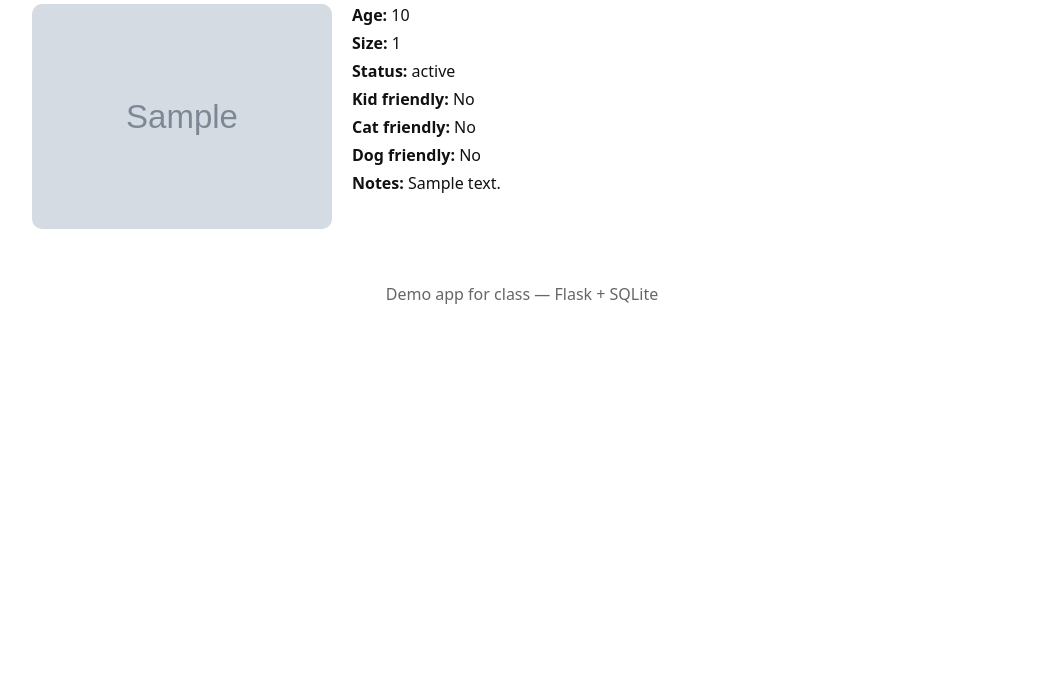
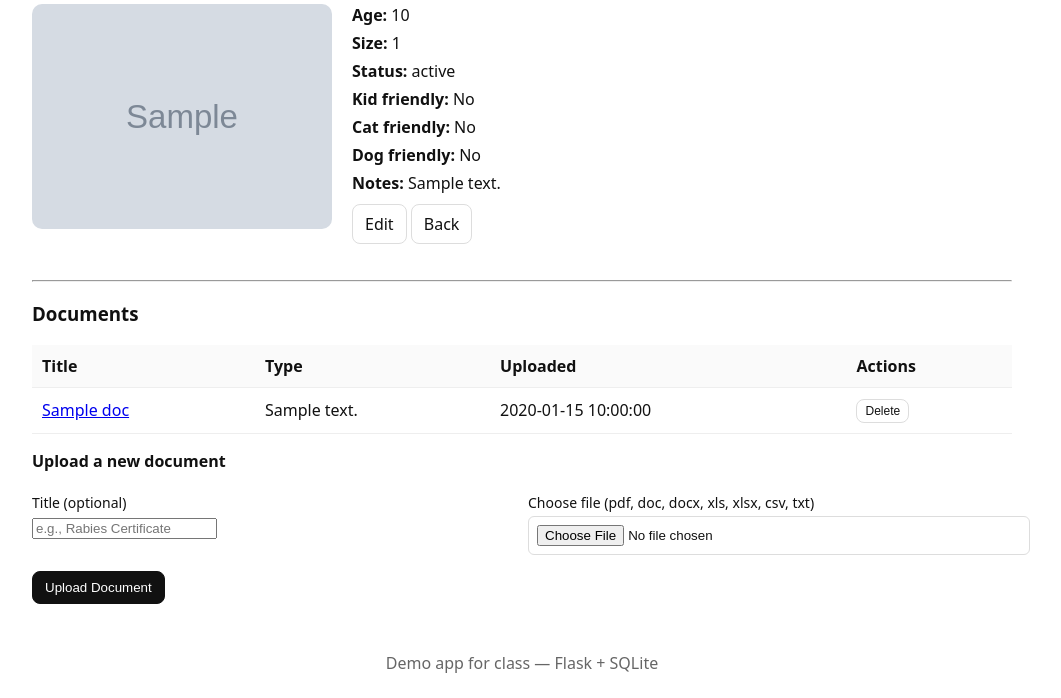
Before and after one commit to alexanmf/dog-app, a Flask app: template dog_profile_demo/templates/detail.html in a window 1280 px wide. Shown: the part 149-847 px from the top of the page, without its empty margins (118-1179 px from the left). Before the commit the page ends 453 px from the top, so only its background shows below. Run offline with Flask 3, Linux system fonts and the light colour scheme; the template is opened without the code that fills it: most values are stand-ins (such as "Sample title", 1, 10 or a date in 2020); grey boxes marked "Sample" are stand-in pictures; some libraries are stand-ins or nearby versions.

Commit message:
Enhance dog profile with document upload feature
Added a section for uploading and managing documents related to the dog profile.

```diff
--- a/dog_profile_demo/templates/detail.html
+++ b/dog_profile_demo/templates/detail.html
@@ -3,7 +3,9 @@
 
 <h1>{{ dog.name }}</h1>
 
+<!-- Top section: photo left, details right -->
 <div class="dog-header">
+  {# figure out the correct src: Cloudinary full URL OR /static relative path #}
   {% set raw = dog.image_url %}
   {% if raw %}
     {% if raw.startswith('http') %}
@@ -22,9 +24,69 @@
     <li><strong>Cat friendly:</strong> {{ 'Yes' if dog.cat_friendly else 'No' }}</li>
     <li><strong>Dog friendly:</strong> {{ 'Yes' if dog.dog_friendly else 'No' }}</li>
     <li><strong>Notes:</strong> {{ dog.notes }}</li>
+
+    <li style="margin-top:10px;">
+      <a class="btn" href="{{ url_for('edit', dog_id=dog.id) }}">Edit</a>
+      <a class="btn" href="{{ url_for('index') }}">Back</a>
+    </li>
   </ul>
 </div>
 
-{# … keep the rest of your documents section here … #}
+<hr>
+
+<!-- Documents list -->
+<h3>Documents</h3>
+
+{% if docs and docs|length %}
+  <table>
+    <thead>
+      <tr>
+        <th>Title</th>
+        <th>Type</th>
+        <th>Uploaded</th>
+        <th>Actions</th>
+      </tr>
+    </thead>
+    <tbody>
+    {% for doc in docs %}
+      <tr>
+        <td>
+          <a href="{{ doc.file_url }}" target="_blank" rel="noopener">{{ doc.title }}</a>
+        </td>
+        <td>{{ doc.content_type or 'file' }}</td>
+        <td>{{ doc.uploaded_at }}</td>
+        <td>
+          <form class="delete-form" method="post" action="{{ url_for('delete_doc', doc_id=doc.id) }}"
+                onsubmit="return confirm('Delete this document?');">
+            <button class="btn small" type="submit">Delete</button>
+          </form>
+        </td>
+      </tr>
+    {% endfor %}
+    </tbody>
+  </table>
+{% else %}
+  <p>No documents uploaded yet.</p>
+{% endif %}
+
+<!-- Upload new document -->
+<h4 style="margin-top:16px;">Upload a new document</h4>
+<form method="post"
+      action="{{ url_for('upload_doc', dog_id=dog.id) }}"
+      enctype="multipart/form-data">
+  <div class="row">
+    <div>
+      <label>Title (optional)</label>
+      <input name="title" placeholder="e.g., Rabies Certificate">
+    </div>
+    <div>
+      <label>Choose file (pdf, doc, docx, xls, xlsx, csv, txt)</label>
+      <input type="file" name="document" required>
+    </div>
+  </div>
+  <p>
+    <button class="btn primary" type="submit">Upload Document</button>
+  </p>
+</form>
 
 {% endblock %}
```
